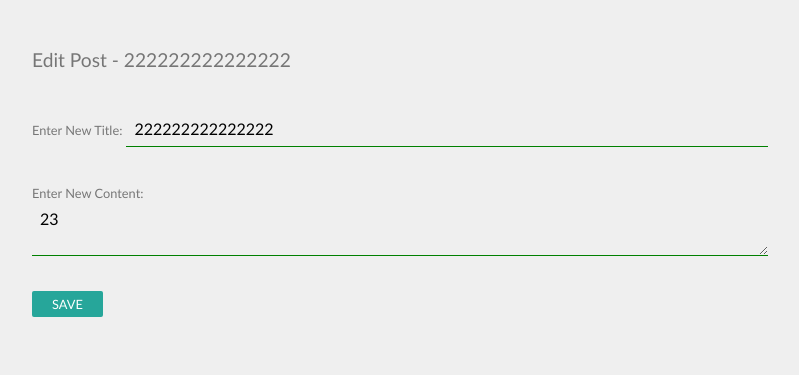
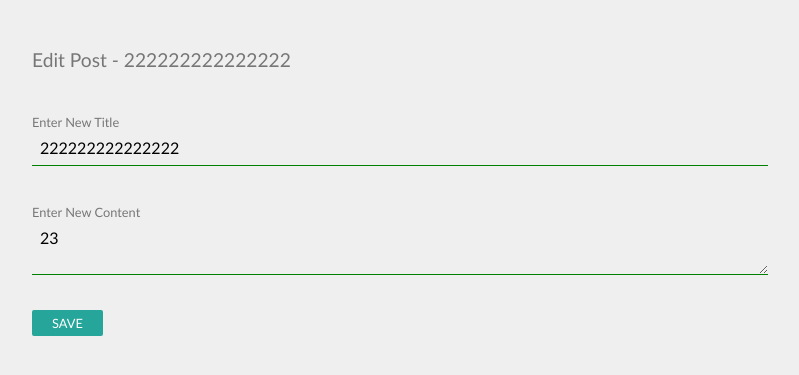
Before and after one commit to ivanwritescode/RethinkITBlog, a PHP site: page /RethinkITBlog/blogposts/updatepostform.php?blogpost_id=19 in a window 1280 px wide. Shown: the part 51-426 px from the top of the page, without its empty margins (240-1039 px from the left). Run offline with PHP 8.4, Linux system fonts and the light colour scheme; data comes from the database, SQL or seed files in the repository; style sheets or scripts are compiled from the project's sources.

Commit message:
Fixed input field not rendering properly in Edit Post page

```diff
--- a/blogposts/updatepostform.php
+++ b/blogposts/updatepostform.php
@@ -30,12 +30,12 @@
                 <div class="card-body">
                     <form action="updatepost.php" method="POST">
                         <p class="form-group">
-                            <label for="title">Enter New Title:</label>
+                            <label for="title">Enter New Title</label>
                             <input type="text" id="title" name="title" value="<?php echo $post['title']; ?>" required>
                         </p>
                         <br>
                         <p class="form-group">
-                            <label for="content">Enter New Content:</label>
+                            <label for="content">Enter New Content</label>
                             <textarea id="content" name="content" required><?php echo $post['content']; ?></textarea>
                         </p>
                         <br>
--- a/public/styles/styles.css
+++ b/public/styles/styles.css
@@ -124,6 +124,7 @@
 }
 .form-group input {
   padding: 0.5em;
+  display: block;
 }
 
 .error-message {
--- a/public/styles/styles.scss
+++ b/public/styles/styles.scss
@@ -146,6 +146,7 @@
 
     input {
         padding: .5em;
+        display: block;
     }
 }
 
```
Also changed, not shown: 1 other file.
